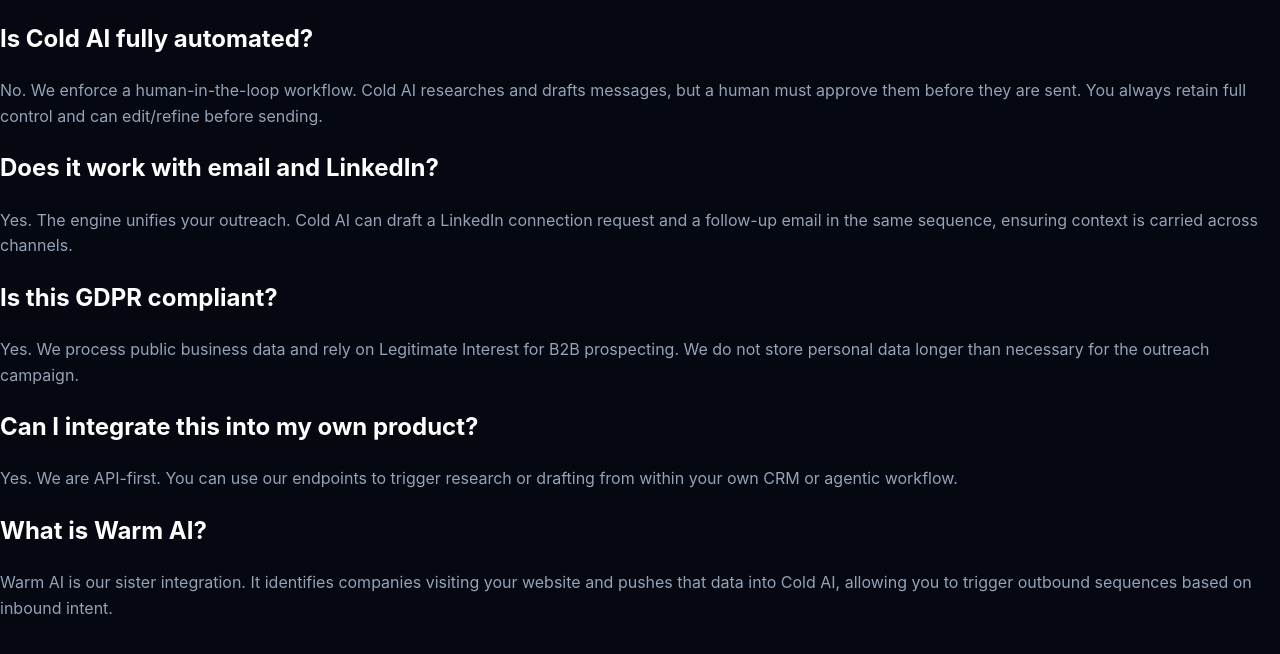
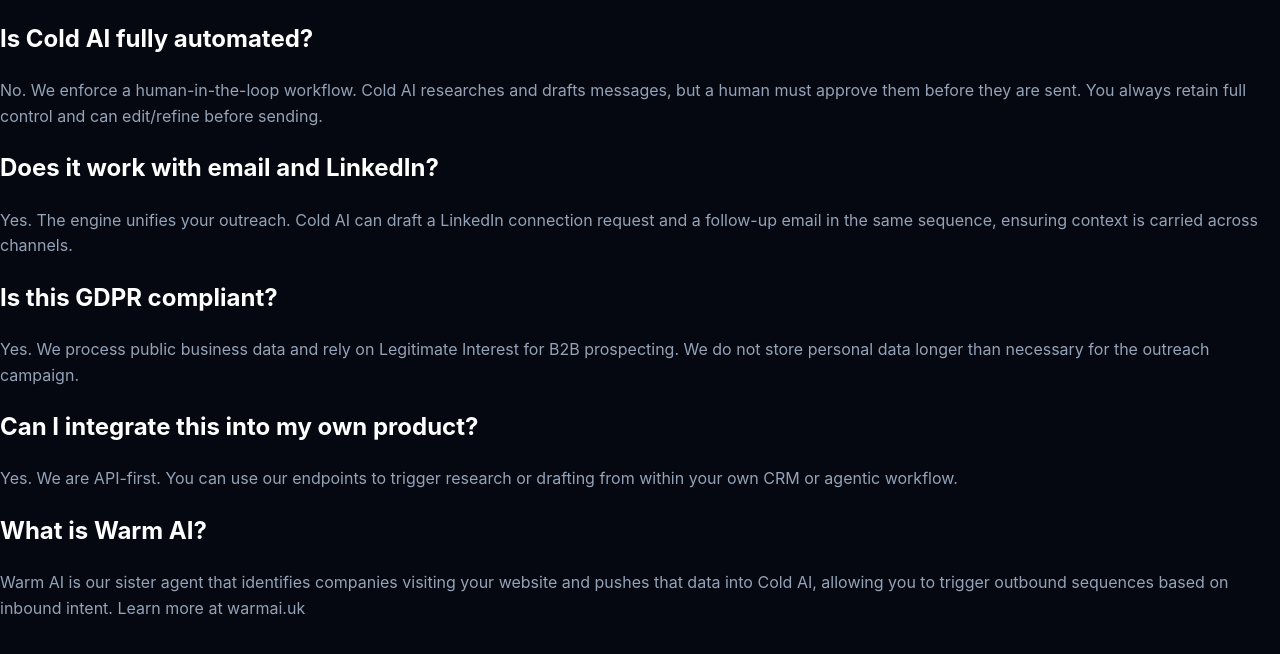
Before and after one commit to tgpalmer96/Cold-AI-marketing-site, a plain HTML site: page faq.html in a window 1280 px wide. Drawn offline with Linux system fonts and the light colour scheme.

Commit message:
Update faq.html

```diff
--- a/faq.html
+++ b/faq.html
@@ -30,7 +30,7 @@
 
     <div class="qa-pair">
       <h2>What is Warm AI?</h2>
-      <p>Warm AI is our sister integration. It identifies companies visiting your website and pushes that data into Cold AI, allowing you to trigger outbound sequences based on inbound intent.</p>
+      <p>Warm AI is our sister agent that identifies companies visiting your website and pushes that data into Cold AI, allowing you to trigger outbound sequences based on inbound intent. Learn more at warmai.uk</p>
     </div>
 
   </main>
```
